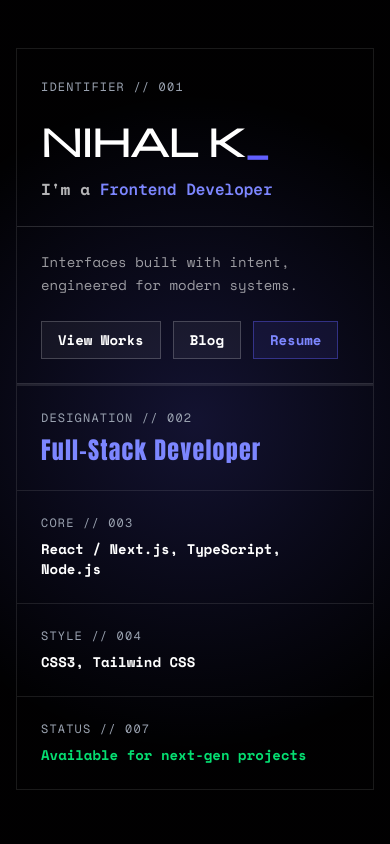
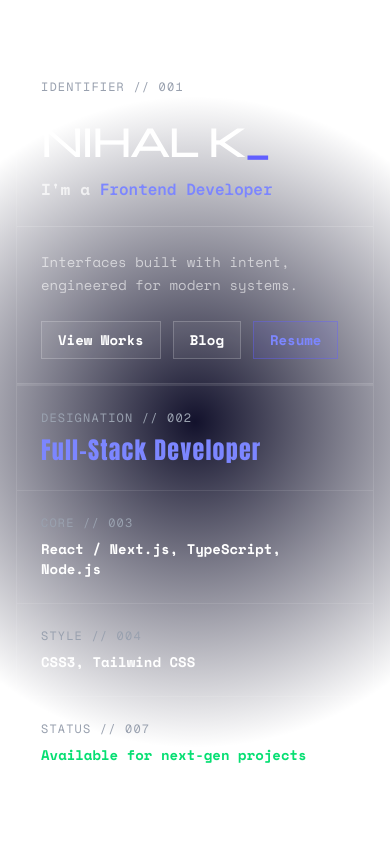
Before and after one commit to ioNihal/portfolio-two, a Next.js app: page / in a window 390 px wide. Shown: the top 844 px of the page. Built offline with nearby package versions, Linux system fonts and the light colour scheme.

Commit message:
feat(theme): configure responsive color scheme css variables in globals.css

```diff
--- a/app/globals.css
+++ b/app/globals.css
@@ -5,12 +5,54 @@
 
 :root {
   --background: #ffffff;
-  --foreground: #171717;
+  --foreground: #111827;
+  --card: #f9fafb;
+  --card-hover: #f3f4f6;
+  --text-muted: #4b5563;
+  --text-subtle: #9ca3af;
+  --border: rgba(0, 0, 0, 0.08);
+  --border-subtle: rgba(0, 0, 0, 0.04);
+  --grid-line: rgba(0, 0, 0, 0.05);
+  --grid-glow: rgba(112, 114, 233, 0.082);
+  --bg-radial-fade: #ffffff;
+  --input-bg: #ffffff;
+  --btn-sec: rgba(0, 0, 0, 0.05);
+  --btn-sec-hover: rgba(0, 0, 0, 0.08);
+  --btn-border: rgba(0, 0, 0, 0.15);
+}
+
+@media (prefers-color-scheme: dark) {
+  :root {
+    --background: #050505;
+    --foreground: #ededed;
+    --card: rgba(255, 255, 255, 0.03);
+    --card-hover: rgba(255, 255, 255, 0.08);
+    --text-muted: rgba(255, 255, 255, 0.6);
+    --text-subtle: rgba(255, 255, 255, 0.4);
+    --border: rgba(255, 255, 255, 0.1);
+    --border-subtle: rgba(255, 255, 255, 0.05);
+    --grid-line: rgba(255, 255, 255, 0.04);
+    --grid-glow: rgba(99, 102, 241, 0.15);
+    --bg-radial-fade: #000000;
+    --input-bg: rgba(255, 255, 255, 0.02);
+    --btn-sec: rgba(255, 255, 255, 0.05);
+    --btn-sec-hover: rgba(255, 255, 255, 0.1);
+    --btn-border: rgba(255, 255, 255, 0.2);
+  }
 }
 
 @theme inline {
   --color-background: var(--background);
   --color-foreground: var(--foreground);
+  --color-card: var(--card);
+  --color-card-hover: var(--card-hover);
+  --color-text-muted: var(--text-muted);
+  --color-text-subtle: var(--text-subtle);
+  --color-border-main: var(--border);
+  --color-border-subtle: var(--border-subtle);
+  --color-btn-sec: var(--btn-sec);
+  --color-btn-sec-hover: var(--btn-sec-hover);
+  --color-btn-border: var(--btn-border);
 
   --font-sans: var(--font-geist-sans);
   --font-mono: var(--font-geist-mono);
@@ -21,27 +63,20 @@
   --animate-wiggle: wiggle 3s ease-in-out infinite;
 }
 
-@media (prefers-color-scheme: dark) {
-  :root {
-    --background: #0a0a0a;
-    --foreground: #ededed;
-  }
-}
-
 @utility bg-grid {
   background-image:
     /* Vertical grid lines */
     linear-gradient(to right,
-      rgba(255, 255, 255, 0.04) 1px,
+      var(--grid-line) 1px,
       transparent 1px),
     /* Horizontal grid lines */
     linear-gradient(to bottom,
-      rgba(255, 255, 255, 0.04) 1px,
+      var(--grid-line) 1px,
       transparent 1px),
     /* Radial glow gradient */
     radial-gradient(circle at center,
-      rgba(99, 102, 241, 0.1),
-      rgba(0, 0, 0, 0.95) 70%);
+      var(--grid-glow),
+      var(--bg-radial-fade) 70%);
 
   background-size:
     40px 40px,
@@ -51,12 +86,11 @@
   background-repeat: repeat, repeat, no-repeat;
 }
 
-
 @utility bg-radial {
   background-image:
     radial-gradient(circle at center,
-      rgba(99, 102, 241, 0.1),
-      rgba(0, 0, 0, 0.95) 70%);
+      var(--grid-glow),
+      var(--bg-radial-fade) 70%);
 }
 
 @keyframes wiggle {
```
